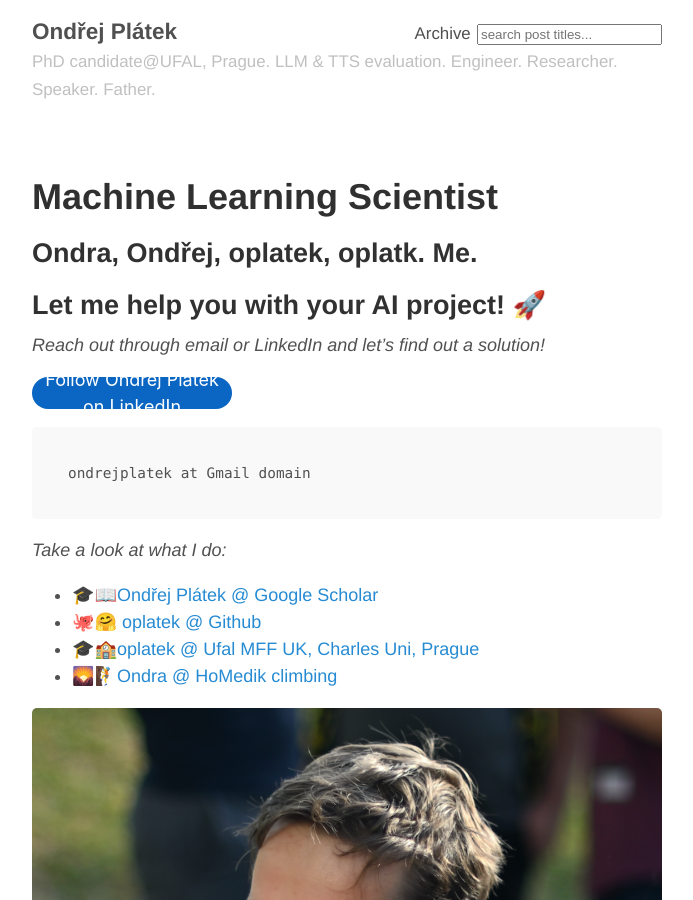
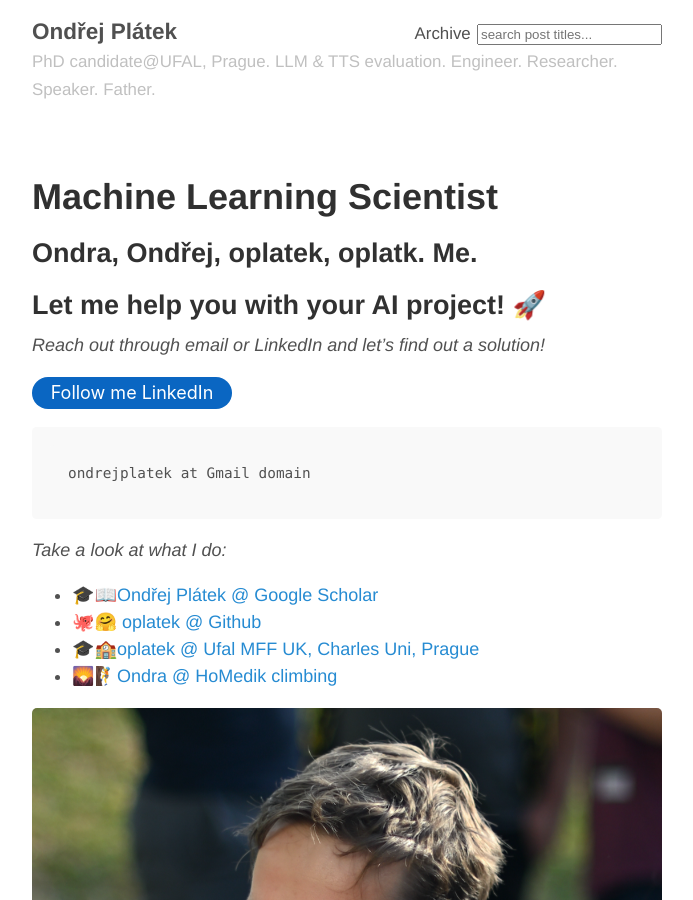
Before and after one commit to oplatek/oplatek.github.io, a Jekyll site: the page built from index.md, in a window 1280 px wide and 900 px high. Shown: the whole window, without its empty margins (293-986 px from the left). Built offline with Jekyll 4.4.1, drawn with Linux system fonts in a browser that asks for light colours.

Commit message:
followme

````diff
--- a/index.md
+++ b/index.md
@@ -24,7 +24,7 @@
 		background-color: #0A66C2;
 		font-family: "SF Pro Text", Helvetica, sans-serif;
 	}
-</style><a class="libutton" href="https://www.linkedin.com/comm/mynetwork/discovery-see-all?usecase=PEOPLE_FOLLOWS&followMember=ondrejplatek" target="_blank">Follow Ondřej Plátek on LinkedIn</a>
+</style><a class="libutton" href="https://www.linkedin.com/comm/mynetwork/discovery-see-all?usecase=PEOPLE_FOLLOWS&followMember=ondrejplatek" target="_blank">Follow me LinkedIn</a>
 
 ```
 ondrejplatek at Gmail domain
````
